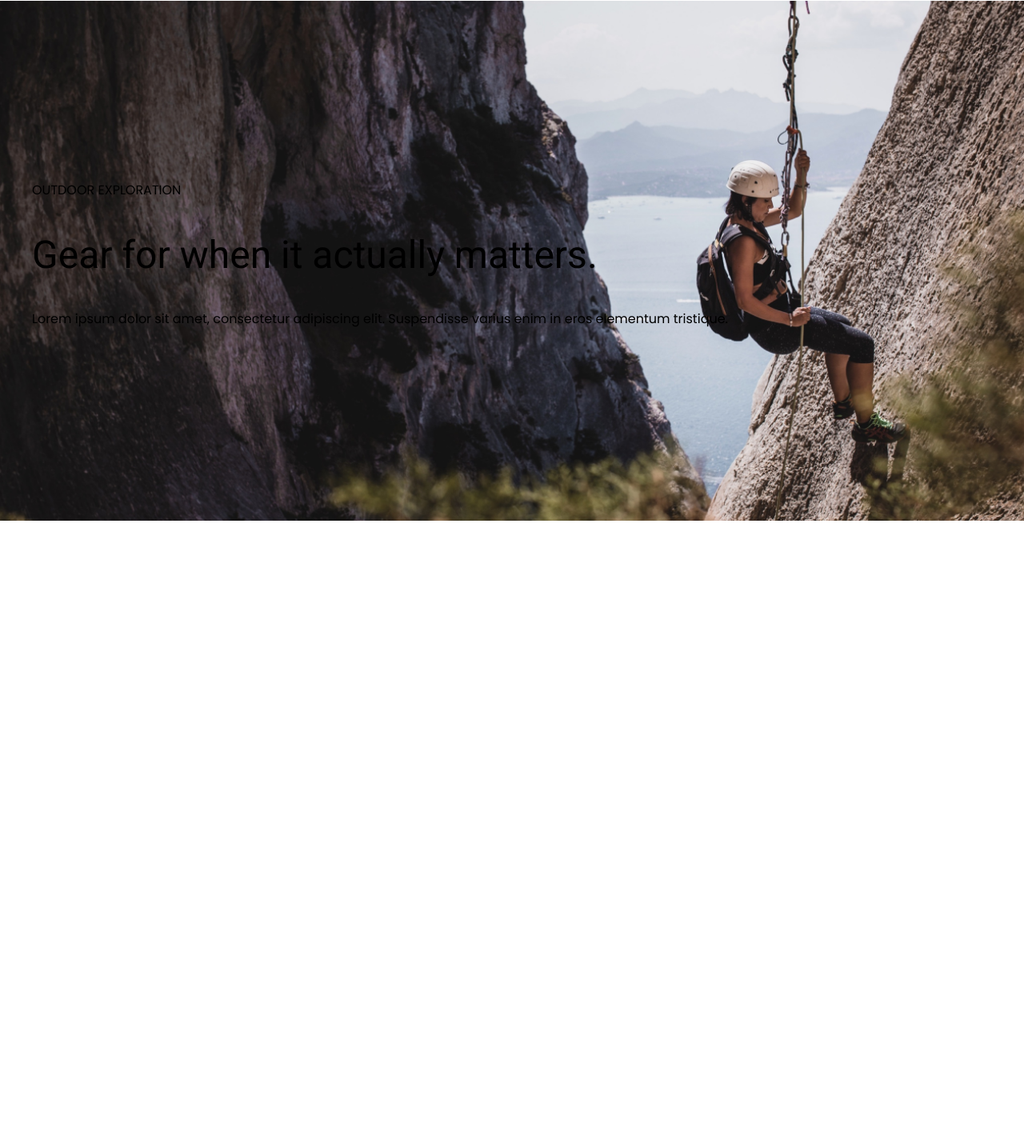
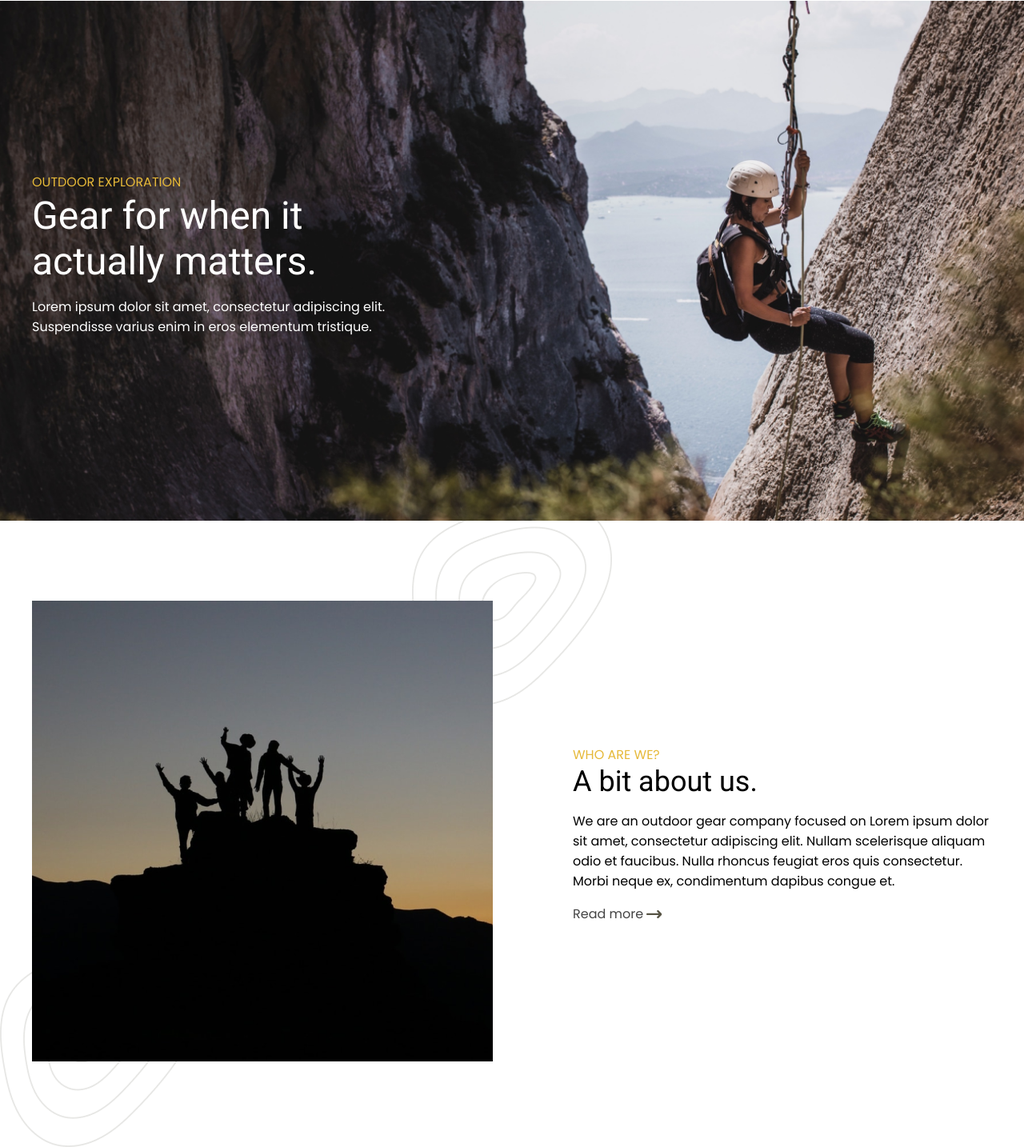
Before and after one commit to dmitriy-stativka/outdoor, a plain HTML site: page index.html in a window 1280 px wide. Shown: the part 90-1524 px from the top of the page at 80% size. Before the commit the page ends 800 px from the top, so only its background shows below. Drawn offline with Linux system fonts and the light colour scheme.

Commit message:
header+hero section done

```diff
--- a/css/style.css
+++ b/css/style.css
@@ -21,6 +21,7 @@ li{
 .heading-title{
     font-family: 'Roboto', sans-serif;
     font-weight: 400;
+    margin: 0%;
 }
 
 .-h1{
@@ -35,6 +36,17 @@ li{
     max-width: 1200px;
     width: 100%;
     margin: 0 auto;
+}
+.pre-title {
+    color: #E6B939;
+}
+
+.gap-top{
+    padding-top: 100px;
+}
+
+.gap-bottom{
+    padding-bottom: 100px;
 }
 
 /* General settings end */
@@ -94,7 +106,9 @@ li{
 
 /* Hero section start */
 .hero_section{
-    height: 650px;
+    height: 100vh;
+    max-height: 650px;
+    min-height: 500px;
     display: flex;
     flex-direction: column;
     justify-content: center;
@@ -107,9 +121,44 @@ li{
     background-position-x: center;
     background-position-y: center; */
 }
+.hero_section-info{
+    width: 100%;
+    max-width: 500px;
+    color: #FFFFFF;
+}
+.hero_section-info .-h1{
+    margin: 1px 0px 5px 0px;
+}
 
 
 /* Hero section end */
 
+/* about us start */
+.about_us{
+    position: relative;
+}
+.about_us .container{
+    display: flex;
+    justify-content: space-between;
+    align-items: center;
+    gap: 100px;
+}
+.about_us_bg_image{
+    position: absolute;
+    z-index: -1;
+}
+.about_us_bg_image-1{
+    top: -25px;
+    left: 0;
+    right: 0;
+    margin: auto;
 
-/* header end */
+}
+.about_us_bg_image-2{
+    bottom: 0;
+    left: 0;
+}
+
+/* about us end */
+
+/* main end */
--- a/index.html
+++ b/index.html
@@ -43,13 +43,39 @@
 
         <section class="hero_section">
             <div class="container">
-                <span class="hero_section_pre-title">OUTDOOR EXPLORATION</span>
-                <h1 class="heading-title -h1">Gear for when it actually matters.</h1>
-                <p class="hero_section_descrition">Lorem ipsum dolor sit amet, consectetur adipiscing elit. Suspendisse varius enim in eros elementum tristique.</p>
+                <div class="hero_section-info">
+                    <span class="pre-title">OUTDOOR EXPLORATION</span>
+                    <h1 class="heading-title -h1">Gear for when it actually matters.</h1>
+                    <p class="hero_section_descrition">Lorem ipsum dolor sit amet, consectetur adipiscing elit. Suspendisse varius enim in eros elementum tristique.</p>
+                </div>
             </div>
+
         </section>
 
-        <section></section>
+        <section class="about_us gap-top gap-bottom">
+            <div class="container">
+                <div class="about_us-img">
+                    <img src="./images/about.png" alt="about_us_image">
+                </div>
+
+                <div class="about_us-info">
+                    <span class="pre-title">WHO ARE WE?</span>
+                    <h2 class="heading-title -h2">A bit about us.</h2>
+                    <p>We are an outdoor gear company focused on Lorem ipsum dolor sit amet, consectetur adipiscing elit. Nullam scelerisque aliquam odio et faucibus. Nulla rhoncus feugiat eros quis consectetur. Morbi neque ex, condimentum dapibus congue et.</p>
+                    <a href="/">
+                        Read more
+                        <svg width="20" height="10" viewBox="0 0 20 10" fill="none" xmlns="http://www.w3.org/2000/svg">
+                            <path d="M18.6798 3.77312L15.2029 0.341984C14.7257 -0.102793 13.9758 -0.102793 13.4986 0.278444C13.0213 0.723221 13.0213 1.42216 13.4304 1.86693L15.4075 3.83666H1.22714C0.545397 3.83666 0 4.34498 0 4.98037C0 5.61577 0.545397 6.12409 1.22714 6.12409H15.4756L13.4986 8.09381C13.0213 8.53859 13.0895 9.23752 13.5667 9.6823C13.7713 9.87292 14.1121 10 14.3848 10C14.7257 10 14.9984 9.87292 15.2711 9.6823L18.748 6.25116C19.3616 5.48869 19.3616 4.47206 18.6798 3.77312Z" fill="#575445"/>
+                        </svg>
+                    </a>
+                </div>
+            </div>
+
+            <img class="about_us_bg_image about_us_bg_image-1" src="./images/about_us_bg.png" alt="About us background">
+            <img class="about_us_bg_image about_us_bg_image-2" src="./images/about_us_bg.png" alt="About us background">
+        </section>
+
+
         <section></section>
         <section></section>
         <section></section>
```
Also changed, not shown: images/about.png (added), images/about_us_bg.png (added).
